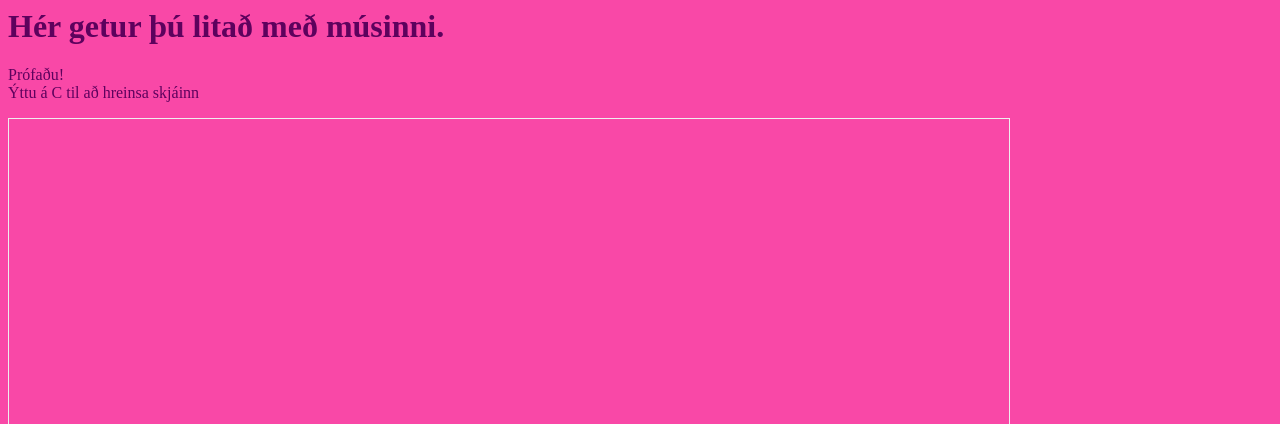
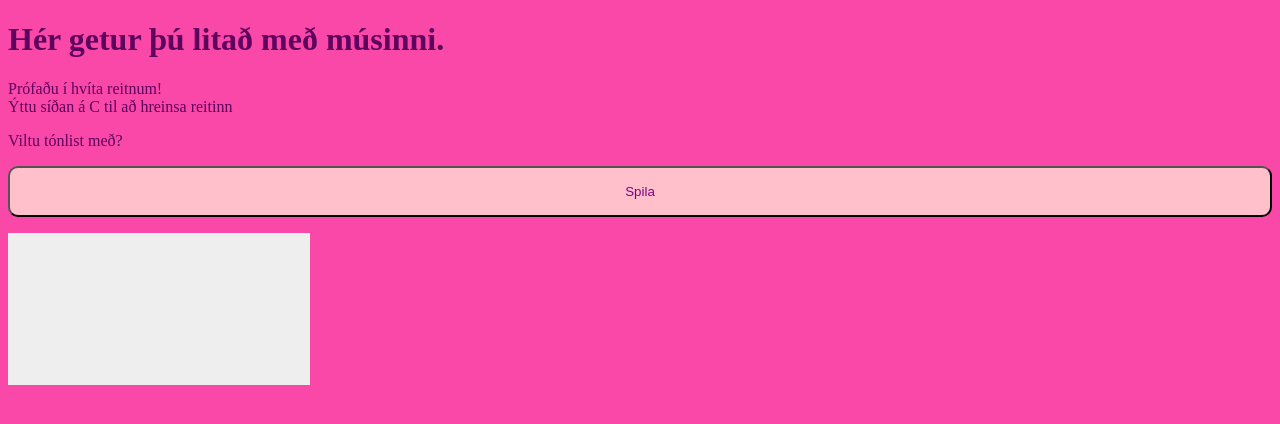
Before and after one commit to Heklast/vefforritun10, a website built with Vite: page index.html in a window 1280 px wide. Shown: the top 424 px of the page. Built offline with nearby package versions, Linux system fonts and the light colour scheme; files whose address does not match are found by name.

Commit message:
tónlist

```diff
--- a/index.html
+++ b/index.html
@@ -1,4 +1,5 @@
-<html lang="is" class="">
+<!DOCTYPE html>
+<html lang="is">
   <head>
     <link rel="stylesheet" href="style.css">
     <meta charset="UTF-8" />
@@ -6,13 +7,15 @@
   </head>
   <body>
     <h1>Hér getur þú litað með músinni.</h1>
-    <p>Prófaðu!<br />Ýttu á C til að hreinsa skjáinn</p>
+    <p>Prófaðu í hvíta reitnum!<br/>Ýttu síðan á C til að hreinsa reitinn</p>
+    <p>Viltu tónlist með?</p>
+    <button id="playButton">Spila</button>
     <canvas
-      width="1000"
-      height="650"
       id="drawPlace"
       style="border: 1px solid #eee"
     ></canvas>
+
+    <script src="sound.js" type="module"></script>
     <script type="module" src="key_mouse.js"></script>
   </body>
 </html>
--- a/package.json
+++ b/package.json
@@ -7,7 +7,7 @@
     "dev": "vite",
     "build": "vite build",
     "preview": "vite preview",
-    "lint": "eslint key_mouse.js",
+    "lint": "eslint key_mouse.js sound.js",
     "stylelint": "stylelint style.css"
   },
   "devDependencies": {
--- /dev/null
+++ b/sound.js
@@ -0,0 +1,27 @@
+const audioContext = new (window.AudioContext || window.webkitAudioContext)();
+let audioBuffer;
+
+async function loadAudio() {
+  try {
+    const response = await fetch("blues.00081.wav");
+    const arrayBuffer = await response.arrayBuffer();
+    audioBuffer = await audioContext.decodeAudioData(arrayBuffer);
+  } catch (error) {
+    console.error(error);
+  }
+}
+
+function playAudio() {
+  if (audioBuffer) {
+    const source = audioContext.createBufferSource();
+    source.buffer = audioBuffer;
+    source.connect(audioContext.destination);
+    source.start();
+  }
+}
+
+loadAudio();
+
+document.getElementById("playButton").addEventListener("click", () => {
+  playAudio();
+});
--- a/style.css
+++ b/style.css
@@ -1,8 +1,26 @@
 body {
   background-color: rgb(249 72 167);
+  max-width: 100%;
+}
+
+html {
+  max-width: 100%;
 }
 
 h1,
 p {
   color: rgb(93 2 93);
 }
+
+button {
+  padding: 1rem;
+  margin-bottom: 1rem;
+  background-color: #ffc0cb;
+  color: #800080;
+  border-radius: 10px;
+  width: 100%;
+}
+
+canvas {
+  background-color: #eee;
+}
```
Also changed, not shown: readme.md, 1 other file.
